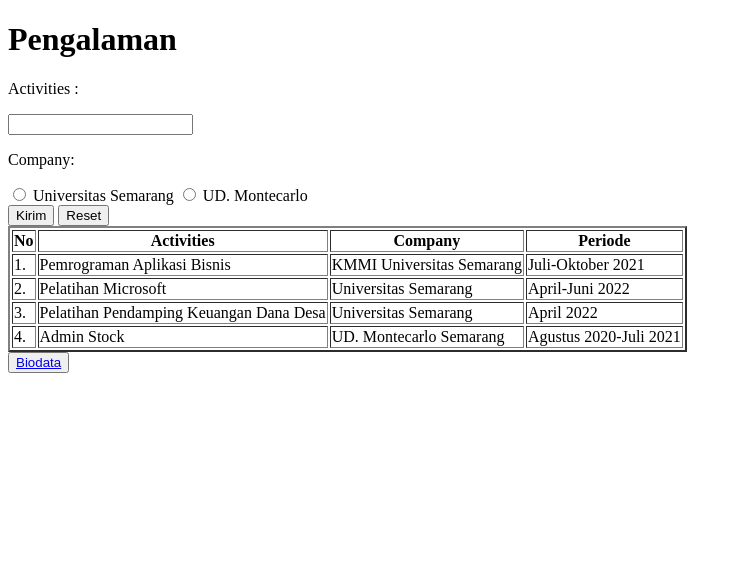
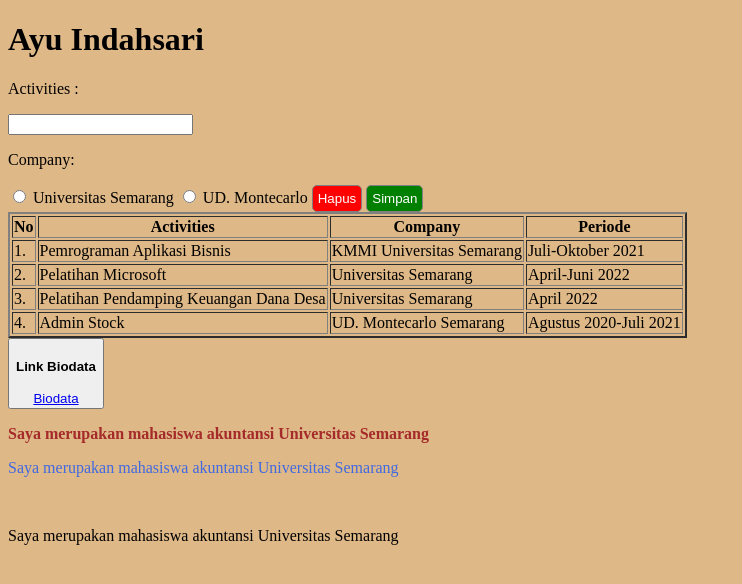
Before and after one commit to Ayuindahsari04/web-basic-seal, a plain HTML site: page pengalaman.html in a window 1280 px wide. Shown: the whole page, without its empty margins (0-742 px from the left). Drawn offline with Linux system fonts and the light colour scheme.

Commit message:
css to biodata and portofolio

```diff
--- a/pengalaman.html
+++ b/pengalaman.html
@@ -4,11 +4,20 @@
     <meta charset="UTF-8">
     <meta http-equiv="X-UA-Compatible" content="IE=edge">
     <meta name="viewport" content="width=device-width, initial-scale=1.0">
-    <title>Pengalaman</title>
+    <title>Pengalaman Saya</title>
+
+    <style type="text/css">
+      body {background-color:burlywood}
+      .para {color: green;}
+    </style>
+    <link rel="stylesheet" type="text/css" href="style.css">
 </head>
+<body>
+    <!-- bagian header -->
+  <header>
+    <h1>Ayu Indahsari</h1>
+  </header>
 
-<body>
-    <h1>Pengalaman</h1>
 
     <form>
       <p>Activities :</p>
@@ -18,11 +27,30 @@
     <label for="universitas semarang">Universitas Semarang</label>
     <input type="radio" name="company" id="UD. montecarlo">
     <label for="UD. montecarlo">UD. Montecarlo</label>
-    <div>
-        <input type="submit" value="Kirim">
-        <input type="reset" value="Reset">
-    </div>
+
+    <style>
+      .btn-delete {
+        border-radius: 5px;
+        color: white;
+        border: 1px solid gray;
+        padding: 5px;
+        background-color: red;
+      }
+
+      .btn-save {
+        border-radius: 5px;
+        color: white;
+        border: 1px solid gray;
+        padding: 5px;
+        background-color: green;
+      }
+    </style>
+    <body>
+      <button class="btn-delete">Hapus</button>
+      <button class="btn-save">Simpan</button>
+    </body>
     </form>
+
     <table border="2">
         <tr>
           <th>No</th>
@@ -56,7 +84,18 @@
         </tr>
       </table>
       <button>
+        <h4>Link Biodata</h4>
         <a href="./biodata.html">Biodata</a>
       </button>
+
+      <body>
+        <!-- inline -->
+      <p style="color:brown;font-weight: bold;">Saya merupakan mahasiswa akuntansi Universitas Semarang</p>
+      <!-- internal -->
+      <p class="para">Saya merupakan mahasiswa akuntansi Universitas Semarang</p>
+      <!-- external -->
+      <p class="para-external">Saya merupakan mahasiswa akuntansi Universitas Semarang</p>
+      </body>
+
 </body>
 </html>
--- /dev/null
+++ b/style.css
@@ -0,0 +1,18 @@
+.para {
+    color: royalblue;
+    margin-bottom: 50px;
+    border: 1px solid blueviolet
+    padding: 20px 20px 0 0;
+}
+.para-eksternal {
+    color: goldenrod;
+    margin-bottom: 50px;
+    border: 1px solid blueviolet
+    padding: 20px;
+}
+
+.box {
+    border: 1px solid palevioletred;
+    height: 100px;
+    width: 100px;
+}
```
Also changed, not shown: biodata.html (+28 -7 lines).
